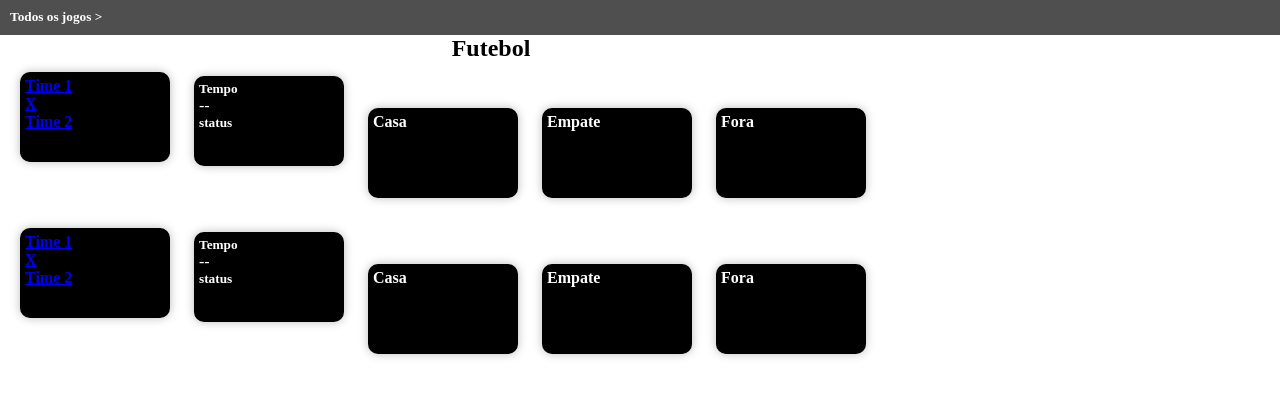
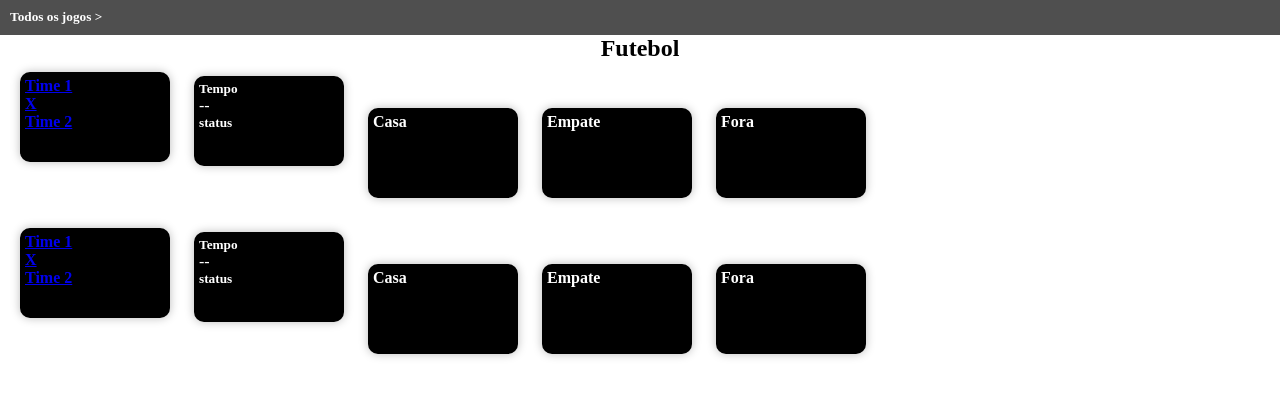
Before and after one commit to renansfreire/projeto-bs-pds, a PHP site: page / in a window 1280 px wide. Shown: the part 101-498 px from the top of the page. Run offline with PHP 8.4, Linux system fonts and the light colour scheme; the visitor is signed in with stand-in values (Sample User, id 1); data that the repository does not hold is empty.

Commit message:
Update style.css

```diff
--- a/css/style.css
+++ b/css/style.css
@@ -125,9 +125,8 @@ section{
 
 section h1{
     display: inline;
-    margin-left: 82px;
-    margin-top: 43px;
-    margin-right: 380px;
+    margin-left: auto;
+    margin-top: auto;
 }
 
 section p {
```
